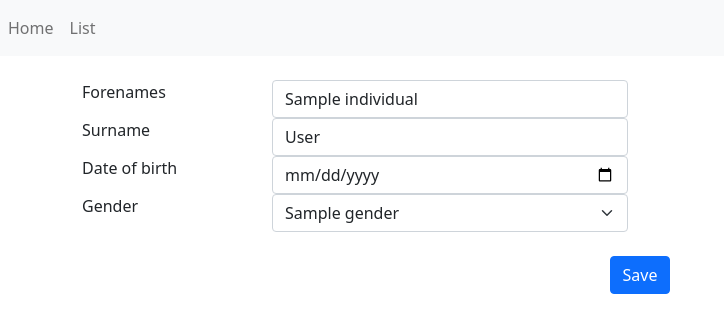
After one commit to historyman1973/genealogy, a Flask app: template genealogy/individual/templates/edit_individual.html in a window 1280 px wide. The commit adds this page. Shown: the top 333 px of the page, without its empty margins (0-724 px from the left). Run offline with Flask 2, Linux system fonts and the light colour scheme; tables that the repository leaves empty hold one stand-in row (values such as "Sample post"); the template is opened without the code that fills it: values that come from a table or form of the project are taken from there, most other values are stand-ins (such as "Sample title", 1, 10 or a date in 2020); data that the repository does not hold is empty; parts of the project's set-up code (start-up, migrations or seed data) failed here and were passed over; some libraries are stand-ins or nearby versions.

Commit message:
Handled editing of grandparent records including dates and selectfields

```diff
--- a/genealogy/individual/forms.py
+++ b/genealogy/individual/forms.py
@@ -1,7 +1,7 @@
 from flask_wtf import FlaskForm
 from wtforms import StringField, SelectField, IntegerField, SubmitField
 from wtforms.fields.html5 import DateField
-from genealogy.models import Gender
+from genealogy.models import genders
 
 
 class FamilyView(FlaskForm):
@@ -30,5 +30,12 @@ class FamilyView(FlaskForm):
 
     child_forenames = StringField()
     child_surname = StringField()
-    child_gender = SelectField(u'Gender', choices=[(choice.name, choice.value) for choice in Gender])
+    child_gender = SelectField(u'Gender', choices=[choice for choice in genders])
     child_dob = DateField('dob', format='%Y-%m-%d')
+
+
+class IndividualView(FlaskForm):
+    individual_forenames = StringField("Father: ")
+    individual_surname = StringField()
+    individual_gender = SelectField(u'Gender', choices=[choice for choice in genders])
+    individual_dob = DateField('dob', format='%Y-%m-%d')
--- a/genealogy/individual/templates/base.html
+++ b/genealogy/individual/templates/base.html
@@ -23,6 +23,8 @@
 
 {% block content %}
 
+
+
 {% endblock %}
 </body>
 </html>
--- /dev/null
+++ b/genealogy/individual/templates/edit_individual.html
@@ -0,0 +1,47 @@
+{% extends "base.html" %}
+{% block content %}
+
+<form method="POST" class="col-md-12">
+    {{form.hidden_tag()}}
+    <div class="container">
+        <br>
+        <div class="row">
+            <div class="col-sm-2">Forenames</div>
+            <div class="col-sm-4">
+                <input type="text" autocomplete="off" name="individual_forenames" class="form-control" value="{{ individual.forenames }}">
+            </div>
+        </div>
+        <div class="row">
+            <div class="col-sm-2">Surname</div>
+            <div class="col-sm-4">
+                <input type="text" autocomplete="off" name="individual_surname" class="form-control" value="{{ individual.surname }}">
+            </div>
+        </div>
+        <div class="row">
+            <div class="col-sm-2">Date of birth</div>
+            <div class="col-sm-4">
+                <input type="date" name="individual_dob" class="form-control" value="{{ individual.dob }}">
+            </div>
+        </div>
+        <div class="row">
+            <div class="col-sm-2">Gender</div>
+            <div class="col-sm-4">
+                <select name="individual_gender" class="form-select" aria-label="Default select example">
+                    {% for gender in genders %}
+                    {% if individual.gender == gender %}
+                    <option selected value="{{ gender }}">{{ gender }}</option>
+                    {% else %}
+                    <option value="{{ gender }}">{{ gender }}</option>
+                    {% endif %}
+                    {% endfor %}
+                </select>
+            </div>
+        </div>
+        <br>
+        <div class="d-grid gap-2 d-md-flex justify-content-md-end">
+            <button class="btn btn-primary mx-auto" type="submit" name="saveindividual" value="Save">Save</button>
+        </div>
+    </div>
+</form>
+
+{% endblock %}
--- a/genealogy/individual/views.py
+++ b/genealogy/individual/views.py
@@ -1,10 +1,11 @@
 from app import app
 from flask import Blueprint,render_template,redirect,url_for,session,request
 from genealogy import db
-from genealogy.models import Individual, Parents, FamilyLink
-from genealogy.individual.forms import FamilyView
+from genealogy.models import Individual, Parents, FamilyLink, genders
+from genealogy.individual.forms import FamilyView, IndividualView
 from genealogy.individual.individual_functions import fullname, link_child, add_father, add_mother, add_patGrandfather,\
     add_patGrandmother, add_matGrandfather, add_matGrandmother
+from datetime import datetime
 
 genealogy_blueprint = Blueprint("individual",__name__, template_folder="templates")
 
@@ -80,20 +81,33 @@ def show_family(parentsid):
 
             return redirect(url_for("show_family", parentsid=session["partners.id"]))
 
+        if request.form.get("patgrandfatheredit") == "Edit":
+
+            return redirect(url_for("edit", id=patgrandfather.id))
+
         if request.form.get("addpatgrandmother") == "Add":
             add_patGrandmother(form)
 
             return redirect(url_for("show_family", parentsid=session["partners.id"]))
+
+        if request.form.get("patgrandmotheredit") == "Edit":
+            return redirect(url_for("edit", id=patgrandmother.id))
 
         if request.form.get("addmatgrandfather") == "Add":
             add_matGrandfather(form)
 
             return redirect(url_for("show_family", parentsid=session["partners.id"]))
 
+        if request.form.get("matgrandfatheredit") == "Edit":
+            return redirect(url_for("edit", id=matgrandfather.id))
+
         if request.form.get("addmatgrandmother") == "Add":
             add_matGrandmother(form)
 
             return redirect(url_for("show_family", parentsid=session["partners.id"]))
+
+        if request.form.get("matgrandmotheredit") == "Edit":
+            return redirect(url_for("edit", id=matgrandmother.id))
 
         if request.form.get("addfather") == "Add":
             add_father(form)
@@ -144,3 +158,24 @@ def individual_list():
     individuals = Individual.query.all()
 
     return render_template("list.html", individuals=individuals)
+
+
+@app.route("/edit/<id>", methods=["GET", "POST"])
+def edit(id):
+    form = IndividualView()
+
+    individual = Individual.query.get_or_404(id)
+
+    if request.form.get("saveindividual") == "Save":
+        individual.forenames = request.form["individual_forenames"]
+        individual.surname = request.form["individual_surname"]
+        individual.gender = request.form["individual_gender"]
+        individual.dob = datetime.strptime(request.form["individual_dob"], "%Y-%m-%d").date()
+
+        individual.fullname = fullname(individual.forenames, individual.surname)
+
+        db.session.commit()
+
+        return redirect(url_for("show_family", parentsid=session["partners.id"]))
+
+    return render_template("edit_individual.html", form=form, individual=individual, genders=genders)
```
Also changed, not shown: genealogy/individual/individual_functions.py (+7 -7 lines), genealogy/individual/templates/home.html (+8 -8 lines), genealogy/models.py (+3 -6 lines), 1 other file.
